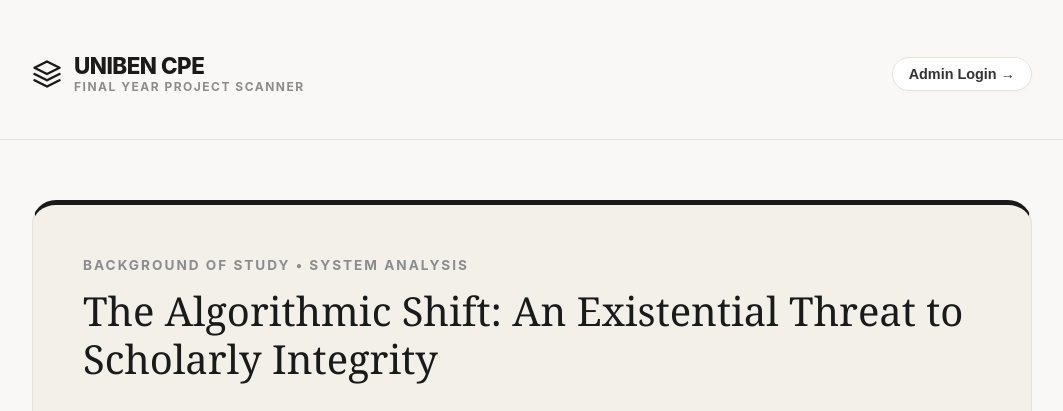
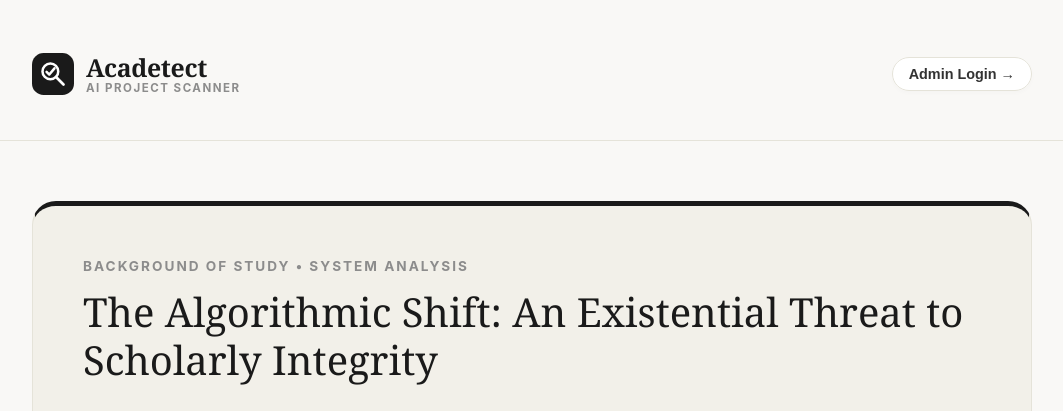
Before and after one commit to Joshua-onugha/cpe_portal, a Flask app: template templates/index.html in a window 1280 px wide; the page is wider, and only the part inside the window is pictured. Shown: the top 411 px of that part, without its empty margins (108-1171 px from the left). Run offline with Flask 3, Linux system fonts and the light colour scheme; the template is opened without the code that fills it, so the values that code supplies are empty.

Commit message:
Rebrand site to Acadetect and add homepage logo
- Rename product from 'UNIBEN CPE Sentinel' to 'Acadetect' across homepage, welcome page, dashboards, report watermark, and README
- Add new Acadetect logo (magnifying-glass + checkmark badge) to the top-left of the homepage header, with a serif wordmark and 'AI Project Scanner' tagline
- Keep University of Benin / Dept. of Computer Engineering affiliation text intact

Co-Authored-By: Claude Opus 4.8 <noreply@anthropic.com>

```diff
--- a/frontend/dashboard.html
+++ b/frontend/dashboard.html
@@ -2,7 +2,7 @@
 <html>
 <head>
     <meta name="viewport" content="width=device-width, initial-scale=1.0">
-    <title>Admin Dashboard - UNIBEN CPE</title>
+    <title>Admin Dashboard — Acadetect</title>
     <link rel="stylesheet" href="/static/css/style.css">
     <script src="https://cdn.jsdelivr.net/npm/chart.js"></script>
     <style>
--- a/frontend/report.html
+++ b/frontend/report.html
@@ -38,7 +38,7 @@
                 container.className = "";
                 container.innerHTML = `
                     <div class="report-box">
-                        <div class="watermark">UNIBEN CPE</div>
+                        <div class="watermark">Acadetect</div>
                         <div style="text-align: center;">
                             <h1 style="color: var(--primary);">UNIVERSITY OF BENIN</h1>
                             <h3>Department of Computer Engineering</h3>
--- a/templates/ai-detector-dashboard.html
+++ b/templates/ai-detector-dashboard.html
@@ -1,7 +1,7 @@
 <!DOCTYPE html>
 <html>
 <head>
-    <title>Admin Dashboard - UNIBEN CPE</title>
+    <title>Admin Dashboard — Acadetect</title>
     <link rel="stylesheet" href="/static/css/style.css">
     <script src="https://cdn.jsdelivr.net/npm/chart.js"></script>
     <style>
--- a/templates/index.html
+++ b/templates/index.html
@@ -1,7 +1,7 @@
 <!DOCTYPE html>
 <html>
 <head>
-    <title>UNIBEN CPE Sentinel</title>
+    <title>Acadetect — AI Project Scanner</title>
     <link rel="stylesheet" href="/static/css/style.css">
 </head>
 <body>
@@ -9,15 +9,16 @@
         <div class="container" style="display: flex; justify-content: space-between; align-items: center;">
 
             <div style="display: flex; align-items: center; gap: 12px; font-family: -apple-system, BlinkMacSystemFont, 'Segoe UI', Roboto, sans-serif;">
-                <svg width="30" height="30" viewBox="0 0 24 24" fill="none" stroke="var(--primary)" stroke-width="2" stroke-linecap="round" stroke-linejoin="round">
-                    <polygon points="12 2 2 7 12 12 22 7 12 2"></polygon>
-                    <polyline points="2 17 12 22 22 17"></polyline>
-                    <polyline points="2 12 12 17 22 12"></polyline>
+                <svg width="42" height="42" viewBox="0 0 40 40" fill="none" xmlns="http://www.w3.org/2000/svg" role="img" aria-label="Acadetect logo" style="flex-shrink: 0;">
+                    <rect width="40" height="40" rx="11" fill="var(--primary)"></rect>
+                    <circle cx="17.5" cy="17.5" r="7.5" fill="none" stroke="#ffffff" stroke-width="2.4"></circle>
+                    <path d="M13.9 17.9 L16.5 20.5 L21.4 14.6" fill="none" stroke="#ffffff" stroke-width="2.4" stroke-linecap="round" stroke-linejoin="round"></path>
+                    <line x1="22.9" y1="22.9" x2="30" y2="30" stroke="#ffffff" stroke-width="2.6" stroke-linecap="round"></line>
                 </svg>
 
-                <div style="display: flex; flex-direction: column; line-height: 1.2;">
-                    <span style="font-weight: 800; font-size: 1.4rem; color: var(--primary); letter-spacing: -0.5px;">UNIBEN CPE</span>
-                    <span style="font-size: 0.75rem; color: var(--accent-dark); font-weight: 700; text-transform: uppercase; letter-spacing: 1.5px;">Final Year Project Scanner</span>
+                <div style="display: flex; flex-direction: column; line-height: 1.15;">
+                    <span style="font-family: Georgia, 'Times New Roman', serif; font-weight: 700; font-size: 1.55rem; color: var(--primary); letter-spacing: -0.3px;">Acadetect</span>
+                    <span style="font-size: 0.72rem; color: var(--accent-dark); font-weight: 700; text-transform: uppercase; letter-spacing: 1.5px;">AI Project Scanner</span>
                 </div>
             </div>
 
--- a/templates/report.html
+++ b/templates/report.html
@@ -11,7 +11,7 @@
 </head>
 <body onload="window.print()">
     <div class="report-box">
-        <div class="watermark">UNIBEN CPE</div>
+        <div class="watermark">Acadetect</div>
         <div style="text-align: center;">
             <h1 style="color: var(--primary);">UNIVERSITY OF BENIN</h1>
             <h3>Department of Computer Engineering</h3>
--- a/templates/welcome.html
+++ b/templates/welcome.html
@@ -1,7 +1,7 @@
 <!DOCTYPE html>
 <html>
 <head>
-    <title>Welcome - UNIBEN CPE Portal</title>
+    <title>Welcome — Acadetect</title>
     <link rel="stylesheet" href="/static/css/style.css">
     <style>
         .hero { text-align: center; padding: 60px 20px; }
@@ -18,13 +18,13 @@
 <body>
     <header>
         <div class="container nav">
-            <div class="centered-title">UNIBEN CPE Portal</div>
+            <div class="centered-title">Acadetect</div>
         </div>
     </header>
 
     <div class="container">
         <div class="card hero">
-            <h1>Project AI Sentinel</h1>
+            <h1>Acadetect</h1>
             <p>The official AI detection and submission portal for final year Computer Engineering student projects.</p>
             <div class="btn-group">
                 <a href="/scan" style="text-decoration: none; width: 220px;">
```
Also changed, not shown: frontend/index.html (+9 -8 lines), README.md.
